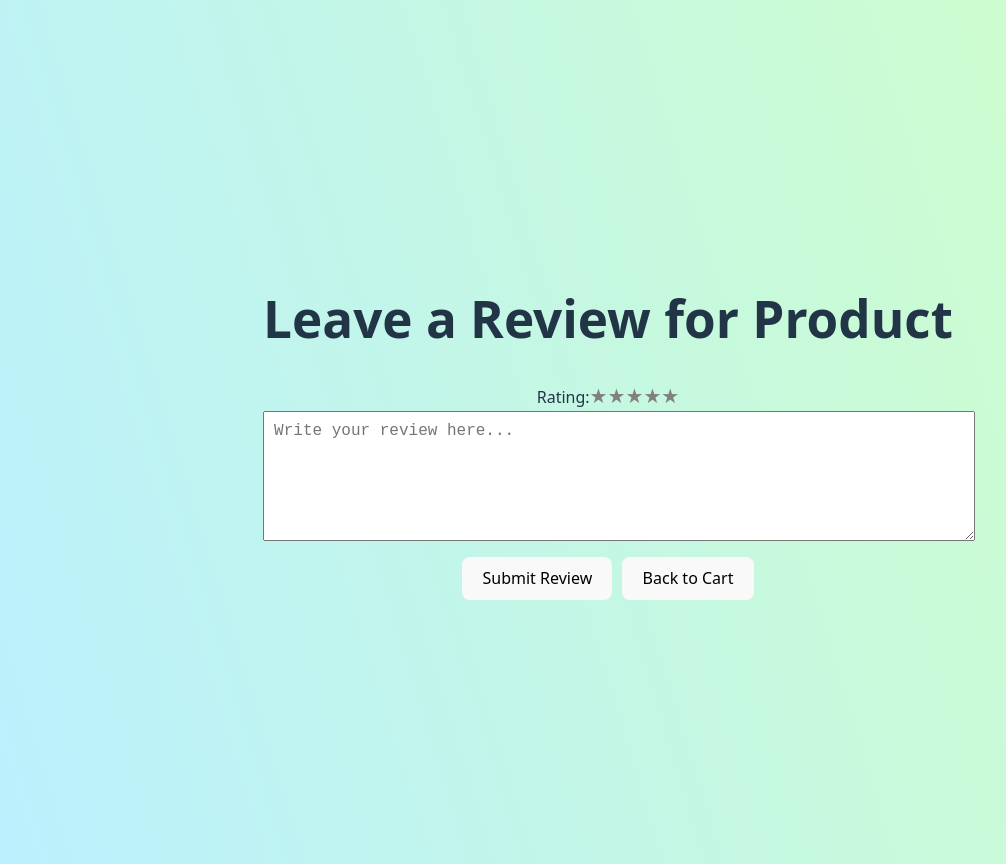
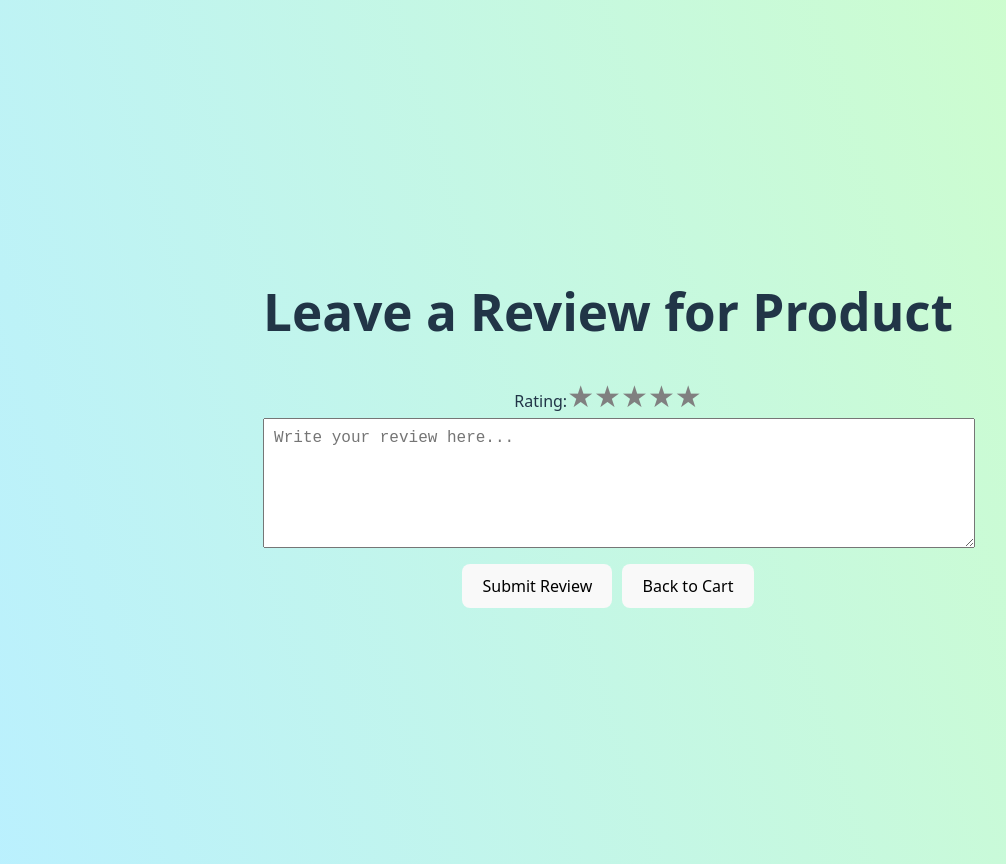
Before and after one commit to aabernich/SWE-Final-Project, a React (Vite) app in the folder swe-frontend/: page /review/1 in a window 1280 px wide. Shown: the whole page, without its empty margins (32-1038 px from the left). Built offline with nearby package versions, Linux system fonts and the light colour scheme.

Commit message:
Removed image placeholders as they were not implemented

```diff
--- a/swe-frontend/src/components/Catalog.tsx
+++ b/swe-frontend/src/components/Catalog.tsx
@@ -102,7 +102,6 @@ const Catalog = () => {
       <div className="catalog-grid">
         {products.map(item => (
           <Link to={`/product/${item.id}`} key={item.id} className="catalog-card">
-            <img src={item.image} alt={item.name} />
             <h2>{item.name}</h2>
             <p>${item.price}</p>
             <p>{item.manufacturer} - {item.country}</p>
--- a/swe-frontend/src/pages/Cart.tsx
+++ b/swe-frontend/src/pages/Cart.tsx
@@ -106,9 +106,6 @@ const Cart = () => {
           <div className="cart-items">
             {cartItems.map(item => (
               <div className="cart-item" key={item.id}>
-                <div className="item-image">
-                  <img src={item.image} alt={item.name} />
-                </div>
                 <div className="item-details">
                   <h3>{item.name}</h3>
                   <p>${parseFloat(item.price).toFixed(2)}</p>
--- a/swe-frontend/src/pages/ProductPage.tsx
+++ b/swe-frontend/src/pages/ProductPage.tsx
@@ -92,9 +92,6 @@ const ProductPage = () => {
     <div className="product-page-container">
       <Header />
       <div className="product-info-section">
-        <div className="product-image">
-          <img src={product.image} alt={product.name} />
-        </div>
 
         <div className="product-details">
           <h1 className="product-title">{product.name}</h1>
--- a/swe-frontend/src/pages/Review.tsx
+++ b/swe-frontend/src/pages/Review.tsx
@@ -61,7 +61,7 @@ const Review = () => {
             key={star}
             className={`star ${star <= rating ? "filled" : ""}`}
             onClick={() => handleRatingChange(star)}
-            style={{ cursor: "pointer", fontSize: "20px", color: star <= rating ? "gold" : "gray" }}
+            style={{ cursor: "pointer", fontSize: "30px", color: star <= rating ? "gold" : "gray" }}
           >
             ★
           </span>
```
